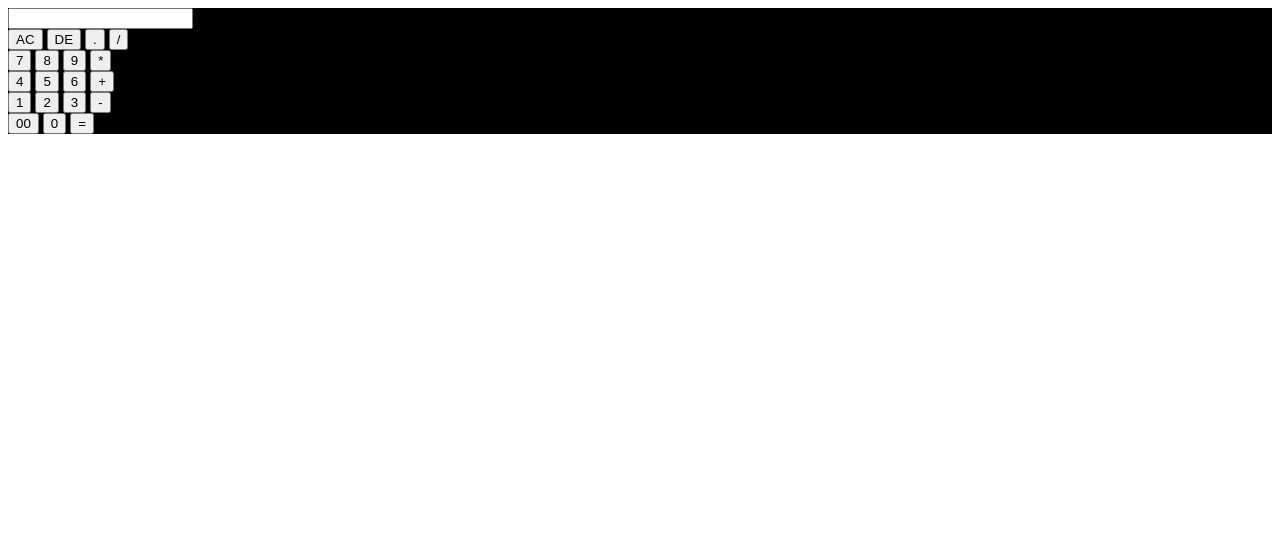
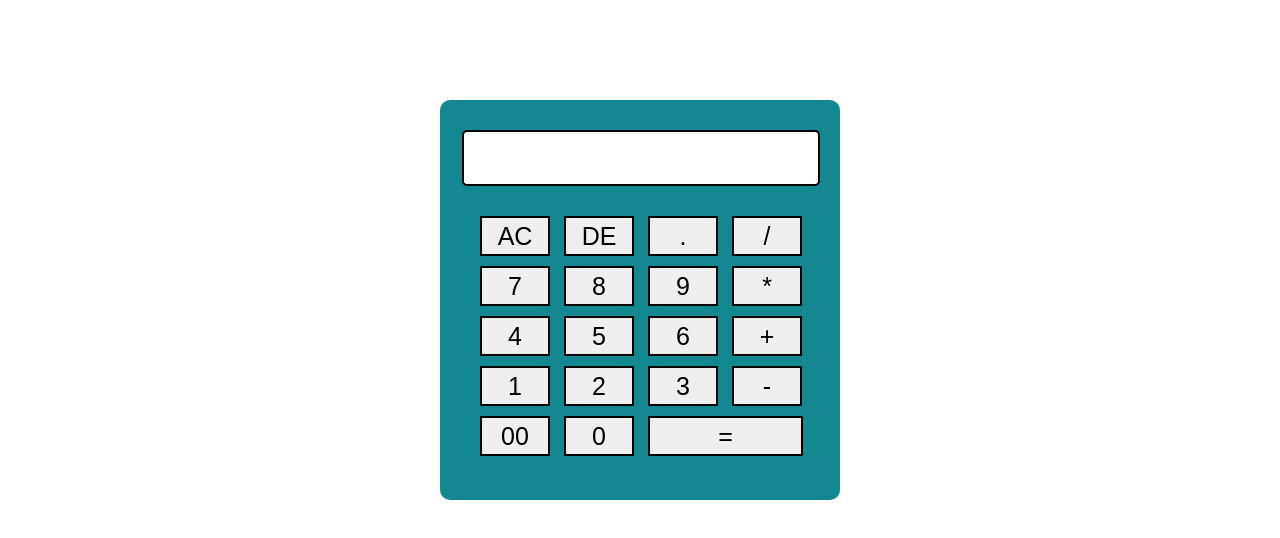
Before and after one commit to sayan-7908/skillcraft-technology-tasks, a plain HTML site: page CALCULATOR WEB APPLICATION/index.html in a window 1280 px wide. Drawn offline with Linux system fonts and the light colour scheme.

Commit message:
calculator design done

```diff
--- a/CALCULATOR WEB APPLICATION/index.html
+++ b/CALCULATOR WEB APPLICATION/index.html
@@ -3,44 +3,44 @@
 <head>
     <meta charset="UTF-8">
     <meta name="viewport" content="width=device-width, initial-scale=1.0">
-    <title>Document</title>
+    <title>calcualtor</title>
     <link rel="stylesheet" href="style.css">
 </head>
 <body>
     <div class="cointainer">
         <div class="calculator">
             <form action="">
-                <div>
-                    <input type="text" name = "display">
+                <div >
+                    <input class="displayfield" type="text" name = "display">
                 </div>
-                <div>
-                    <input type="button" value="AC">
-                    <input type="button" value="DE">
-                    <input type="button" value=".">
-                    <input type="button" value="/">
+                <div class="r1">
+                    <input class="button" type="button" value="AC">
+                    <input class="button" type="button" value="DE">
+                    <input class="button" type="button" value=".">
+                    <input class="button" type="button" value="/">
                 </div>
-                 <div>
-                    <input type="button" value="7">
-                    <input type="button" value="8">
-                    <input type="button" value="9">
-                    <input type="button" value="*">
+                 <div class="r1">
+                    <input class="button1" type="button" value="7">
+                    <input class="button1" type="button" value="8">
+                    <input class="button1" type="button" value="9">
+                    <input class="button1" type="button" value="*">
                 </div>
-                 <div>
-                    <input type="button" value="4">
-                    <input type="button" value="5">
-                    <input type="button" value="6">
-                    <input type="button" value="+">
+                 <div class="r1">
+                    <input class="button1" type="button" value="4">
+                    <input class="button1" type="button" value="5">
+                    <input class="button1" type="button" value="6">
+                    <input class="button1" type="button" value="+">
                 </div>
-                 <div>
-                    <input type="button" value="1">
-                    <input type="button" value="2">
-                    <input type="button" value="3">
-                    <input type="button" value="-">
+                 <div class="r1">
+                    <input class="button1" type="button" value="1">
+                    <input class="button1" type="button" value="2">
+                    <input class="button1" type="button" value="3">
+                    <input class="button1" type="button" value="-">
                 </div>
-                 <div>
-                    <input type="button" value="00">
-                    <input type="button" value="0">
-                    <input type="button" value="=">
+                 <div class="r1">
+                    <input class="button1" type="button" value="00">
+                    <input class="button1" type="button" value="0">
+                    <input class="button2" type="button" value="=">
                 </div>
             </form>
         </div>
--- a/CALCULATOR WEB APPLICATION/style.css
+++ b/CALCULATOR WEB APPLICATION/style.css
@@ -1,3 +1,45 @@
-.calculator{
-    background-color: black;
+.calculator {
+  background-color: rgb(19, 136, 144);
+  width: 400px;
+  height: 400px;
+  margin: 0 auto;
+  margin-top: 100px;
+  border-radius: 10px;
 }
+
+.displayfield {
+  width: 350px;
+  height: 50px;
+  margin-left: 22px;
+  margin-top: 30px;
+  border-radius: 5px;
+  border: 2px solid black;
+}
+.button {
+  width: 70px;
+  height: 40px;
+  margin-left: 10px;
+  margin-top: 30px;
+  font-size: 25px;
+  border: 2px solid black;
+}
+.button1 {
+  width: 70px;
+  height: 40px;
+  margin-left: 10px;
+  margin-top: 10px;
+  font-size: 25px;
+  border: 2px solid black;
+}
+.button2 {
+  width: 155px;
+  height: 40px;
+  margin-left: 10px;
+  margin-top: 10px;
+  font-size: 25px;
+  border: 2px solid black;
+}
+
+.r1 {
+  padding-left: 30px;
+}
```
